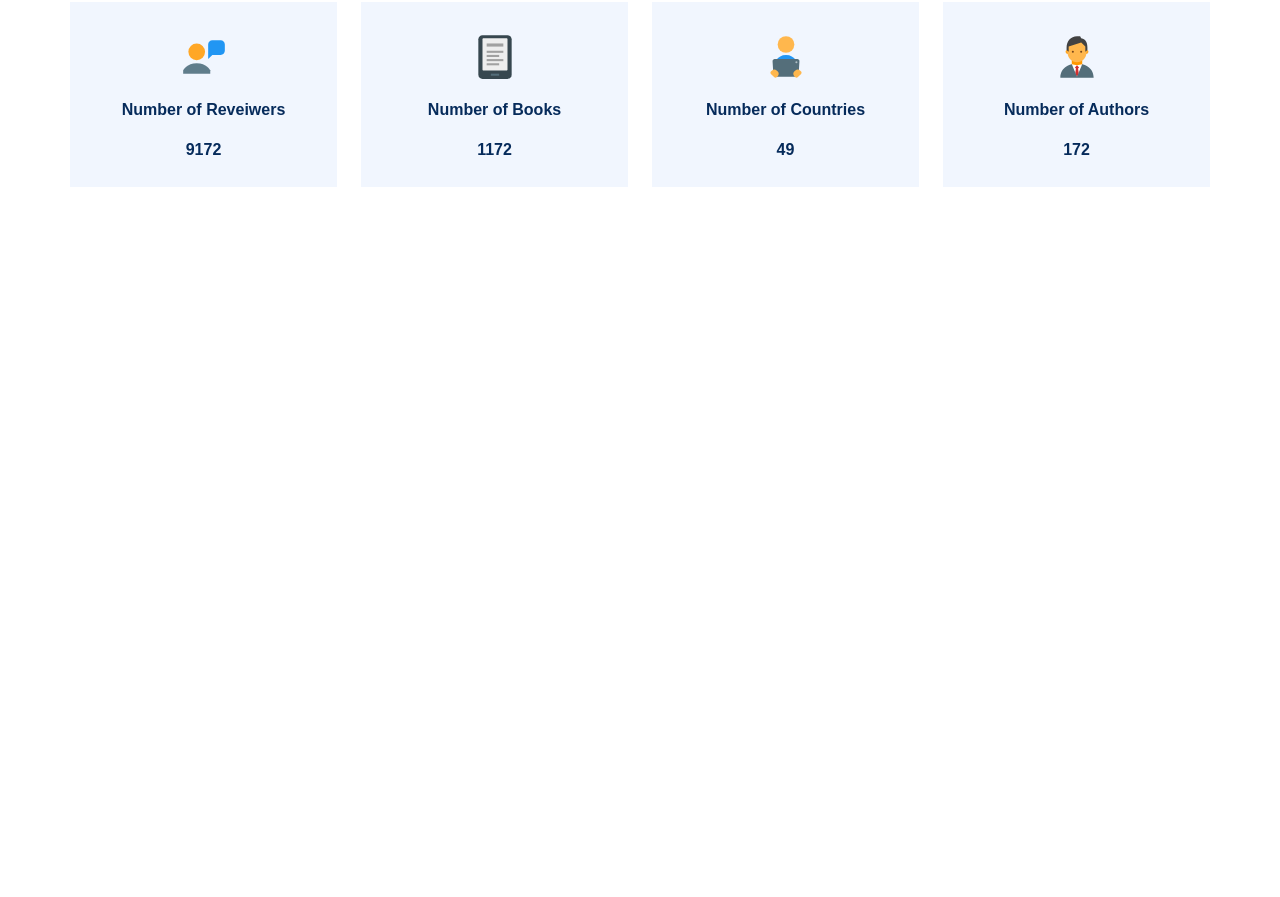
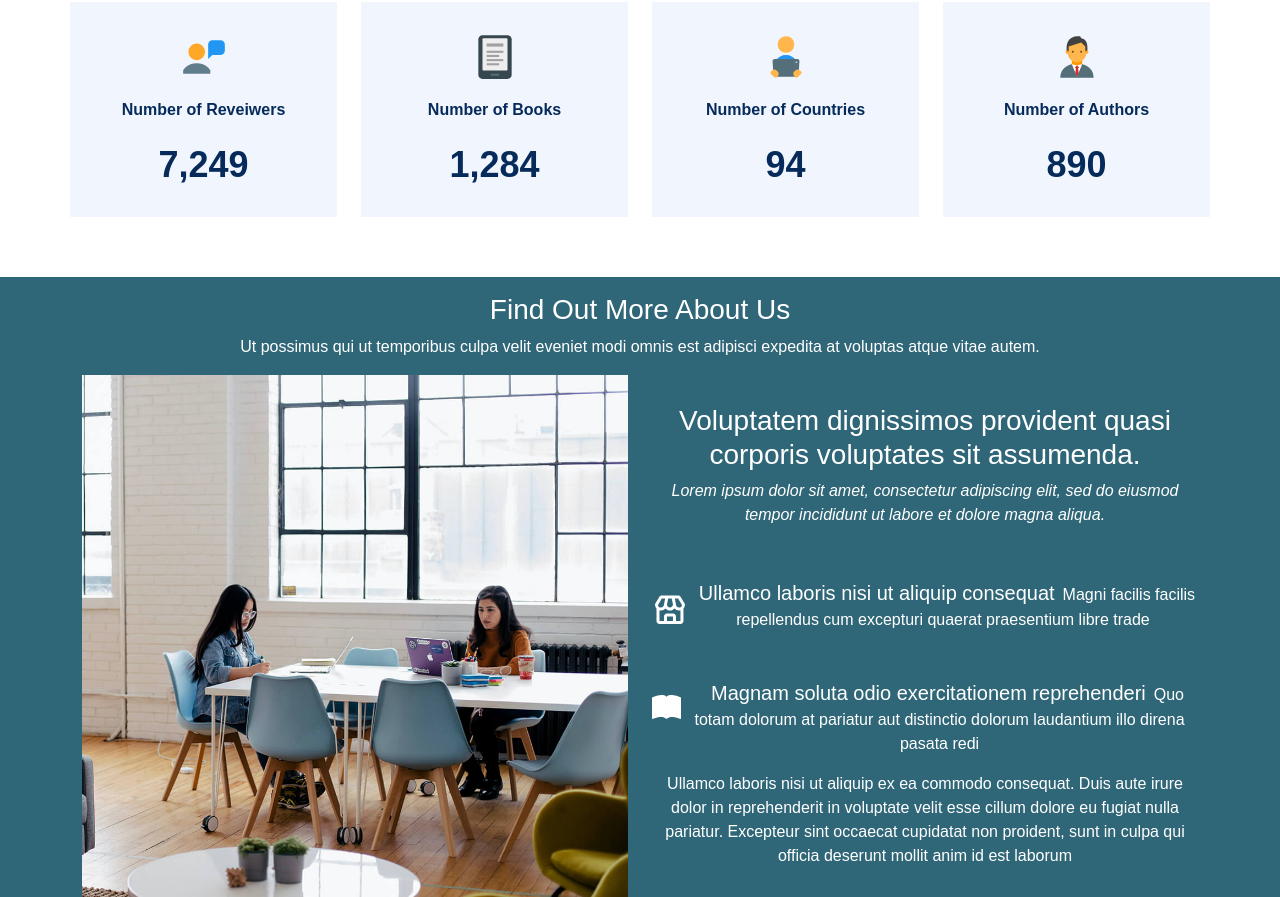
Before and after one commit to hemda74/Book-Review-Front, a Next.js app in the folder app/: page / in a window 1280 px wide. Shown: the part 1400-2297 px from the top of the page. Before the commit the page ends 1647 px from the top, so only its background shows below. Built offline with nearby package versions, Linux system fonts and the light colour scheme.

Commit message:
add about & counter sections

```diff
--- /dev/null
+++ b/app/components/About.tsx
@@ -0,0 +1,57 @@
+import React from 'react'
+import about from '../public/about.jpg'
+import Image from 'next/image'
+import styles  from '../styles/about.module.css'
+import {BiStore} from 'react-icons/bi'
+import{BsBookFill} from'react-icons/bs'
+const About = () => {
+  return (
+    <>
+    <section id="about" className={`myPrimary text-center ${styles.aboutSection}`}>
+    <div className="container" data-aos="fade-up">
+      <div className="section-title pt-3">
+        <h3>Find Out More <span>About Us</span></h3>
+        <p>Ut possimus qui ut temporibus culpa velit eveniet modi omnis est adipisci expedita at voluptas atque vitae autem.</p>
+      </div>
+
+      <div className="row">
+        <div className="col-lg-6" data-aos="fade-right" data-aos-delay="100">
+          <Image src={about} className="img-fluid" alt=""/>
+        </div>
+        <div className="col-lg-6 pt-4 pt-lg-0 content d-flex flex-column justify-content-center" data-aos="fade-up" data-aos-delay="100">
+          <h3>Voluptatem dignissimos provident quasi corporis voluptates sit assumenda.</h3>
+          <p className="fst-italic">
+            Lorem ipsum dolor sit amet, consectetur adipiscing elit, sed do eiusmod tempor incididunt ut labore et dolore
+            magna aliqua.
+          </p>
+          <ul className={`${styles.ulAbout}`}>
+            <li className={`${styles.liAbout}`}>
+              <BiStore size={65}/>
+              <div>
+                <span className='fs-5 ms-2'>Ullamco laboris nisi ut aliquip consequat</span>
+                <span className='fs-6 ms-2'>Magni facilis facilis repellendus cum excepturi quaerat praesentium libre trade</span>
+              </div>
+            </li>
+            <li className='d-flex'>
+            <BsBookFill size={60}/>
+              <div>
+                <span className='fs-5 ms-3'>Magnam soluta odio exercitationem reprehenderi</span>
+                <span className='fs-6 ms-2'>Quo totam dolorum at pariatur aut distinctio dolorum laudantium illo direna pasata redi</span>
+              </div>
+            </li>
+          </ul>
+          <span className='fs-6'>
+            Ullamco laboris nisi ut aliquip ex ea commodo consequat. Duis aute irure dolor in reprehenderit in voluptate
+            velit esse cillum dolore eu fugiat nulla pariatur. Excepteur sint occaecat cupidatat non proident, sunt in
+            culpa qui officia deserunt mollit anim id est laborum
+          </span>
+        </div>
+      </div>
+
+    </div>
+  </section>
+  </>
+  )
+}
+
+export default About;
--- a/app/components/Counts.tsx
+++ b/app/components/Counts.tsx
@@ -1,5 +1,7 @@
-import React from 'react'
+import React,{useState} from 'react'
 import styles from '../styles/Counts.module.css'
+import CountUp from "react-countup";
+import VisibilitySensor from 'react-visibility-sensor';
  import {FcReadingEbook,FcBusinessman,FcVoicePresentation,FcKindle} from 'react-icons/fc'
 const Counts = () => {
   return (
@@ -11,7 +13,13 @@ const Counts = () => {
           <div className={`${styles.countBox}`}>
             <FcVoicePresentation size={50}  />
             <span className='mt-3 fs-6'>Number of Reveiwers</span>
-            <span className='mt-3 fs-6'>9172</span>
+            <span className='mt-3 fs-6'><CountUp end={7249} redraw={true}>
+        {({ countUpRef, start }) => (
+            <VisibilitySensor onChange={start} delayedCall>
+                <span ref={countUpRef} />
+            </VisibilitySensor>
+        )}
+    </CountUp></span>
           </div>
         </div>
 
@@ -19,27 +27,44 @@ const Counts = () => {
           <div className={`${styles.countBox}`}>
             <FcKindle size={50}/>
             <span className='mt-3 fs-6'>Number of Books</span>
-            <span className='mt-3 fs-6'>1172 </span>
+            <span className='mt-3 fs-6'>  <CountUp end={1284} redraw={true}>
+        {({ countUpRef, start }) => (
+            <VisibilitySensor onChange={start} delayedCall>
+                <span ref={countUpRef} />
+            </VisibilitySensor>
+        )}
+    </CountUp> </span>
           </div>
         </div>
-
         <div className="col-lg-3 col-md-6 mt-5 mt-lg-0">
           <div className={`${styles.countBox}`}>
           <FcReadingEbook size={50}/>
             <span className='mt-3 fs-6'>Number of Countries</span>
-            <span className='mt-3 fs-6'>49 </span>
+            <span className='mt-3 fs-6'><CountUp end={94} redraw={true}>
+        {({ countUpRef, start }) => (
+            <VisibilitySensor onChange={start} delayedCall>
+                <span ref={countUpRef} />
+            </VisibilitySensor>
+        )}
+    </CountUp></span>
           </div>
         </div>
         <div className="col-lg-3 col-md-6 mt-5 mt-lg-0">
           <div className={`${styles.countBox}`}>
             <FcBusinessman size={50}/>
             <span className='mt-3 fs-6'>Number of Authors </span>
-            <span className='mt-3 fs-6'>172 </span>
+            <span className='mt-3 fs-6'><CountUp end={890} redraw={true}>
+        {({ countUpRef, start }) => (
+            <VisibilitySensor onChange={start} delayedCall>
+                <span ref={countUpRef} />
+            </VisibilitySensor>
+        )}
+    </CountUp></span>
           </div>
         </div>
       </div>
   </section>
-  {/* -- End Counts Section -- */}
+
   </>
   )
 }
--- a/app/components/NavBar.tsx
+++ b/app/components/NavBar.tsx
@@ -3,9 +3,9 @@ import styles from '../styles/NavBar.module.css' ;
 const NavBar = () => {
   return (
     <>
- <nav className="navbar navbar-expand-lg fixed-top navbar-scroll d-flex align-items-center m-5 ">
-  <div className="container d-flex justify-content-between align-items-center ms-auto me-auto  ">
-    <a className="navbar-brand fs-1" href="#">Book Review App</a>
+ <nav className={`navbar navbar-expand-lg fixed-top navbar-scroll d-flex align-items-center ms-0 mt-5`}>
+  <div className="container d-flex justify-content-between align-items-end    ">
+    <a className="navbar-brand fs-1 " href="#">Book Review App</a>
     <button className="navbar-toggler " type="button" data-bs-toggle="collapse" data-bs-target="#navbarColor01" aria-controls="navbarColor01" aria-expanded="false" aria-label="Toggle navigation">
       <span className="navbar-toggler-icon"></span>
     </button>
--- a/app/package.json
+++ b/app/package.json
@@ -17,7 +17,10 @@
     "bootswatch": "^5.2.3",
     "next": "13.1.1",
     "react": "18.2.0",
+    "react-countup": "^6.4.0",
     "react-dom": "18.2.0",
+    "react-scroll-trigger": "^0.6.14",
+    "react-visibility-sensor": "^5.1.1",
     "typescript": "4.9.4"
   }
 }
--- a/app/pages/index.tsx
+++ b/app/pages/index.tsx
@@ -6,7 +6,7 @@ import TopBar from '../components/TopBar'
 import NavBar from '../components/NavBar'
 import Carsoule from '../components/Carsouel'
 import Counts from '../components/Counts'
-
+import About from '../components/About'
 const inter = Inter({ subsets: ['latin'] })
 export default function Home() {
   return (
@@ -21,6 +21,7 @@ export default function Home() {
      <NavBar />
      <Carsoule/>
      <Counts/>
+   <About/>
     </>
   )
 }
--- a/app/styles/Carsoule.module.css
+++ b/app/styles/Carsoule.module.css
@@ -12,22 +12,19 @@ z-index: 1;
 }
 
 .carsouelCaption{
-top: 50%;
+top: 45%;
 transform: translateY(-35%);
 z-index: 2;
 
 }
+.spanQoutes{
 
-.spanQoutes{
-    color:#AB113E ;
-    font-size: 70px;
+    font-size: 3rem;
 }
 .spanQoutes1{
-    color:#4acf9c;
-    font-size: 70px;
+    font-size: 3rem;
 }
 .spanQoutes2{
-    color: #1DABF2;
-    font-size: 70px;
+    font-size: 3rem;
 
 }
--- a/app/styles/NavBar.module.css
+++ b/app/styles/NavBar.module.css
@@ -2,3 +2,6 @@
 .navLink:hover{
     background-color: #8E9AAF;
 }
+.navBar{
+color:#306778;
+}
--- /dev/null
+++ b/app/styles/about.module.css
@@ -0,0 +1,42 @@
+.aboutSection .content h3 {
+    font-weight: 600;
+    font-size: 26px;
+  }
+
+  .ulAbout {
+    list-style: none;
+    padding: 0;
+  }
+
+  .liAbout {
+    display: flex;
+    align-items: flex-start;
+    margin-bottom: 35px;
+  }
+
+  .liAbout:first-child {
+    margin-top: 35px;
+  }
+
+  .iAbout {
+    background: #fff;
+    box-shadow: 0px 6px 15px rgba(16, 110, 234, 0.12);
+    font-size: 24px;
+    padding: 20px;
+    margin-right: 15px;
+    color: #106eea;
+    border-radius: 50px;
+  }
+
+  .about .content ul h5 {
+    font-size: 18px;
+    color: #555555;
+  }
+
+  .about .content ul p {
+    font-size: 15px;
+  }
+
+  .about .content p:last-child {
+    margin-bottom: 0;
+  }
```
Also changed, not shown: app/public/about.jpg (added), 1 other file (tests, documents, lock files or other folders).
